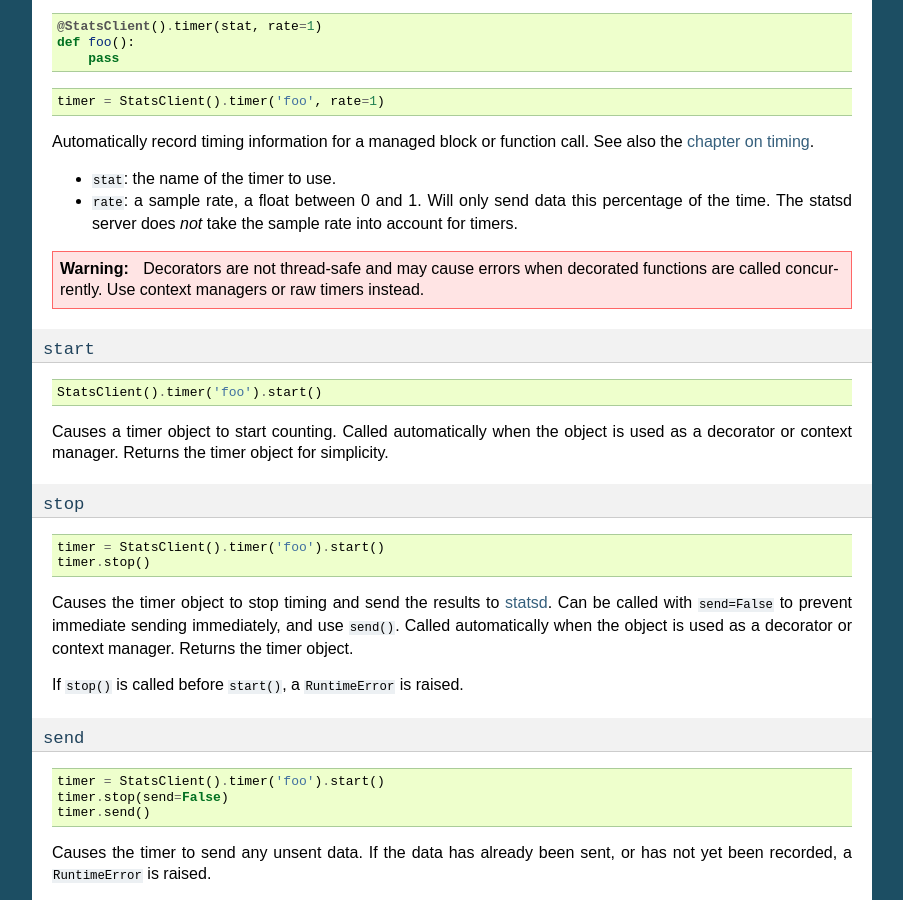
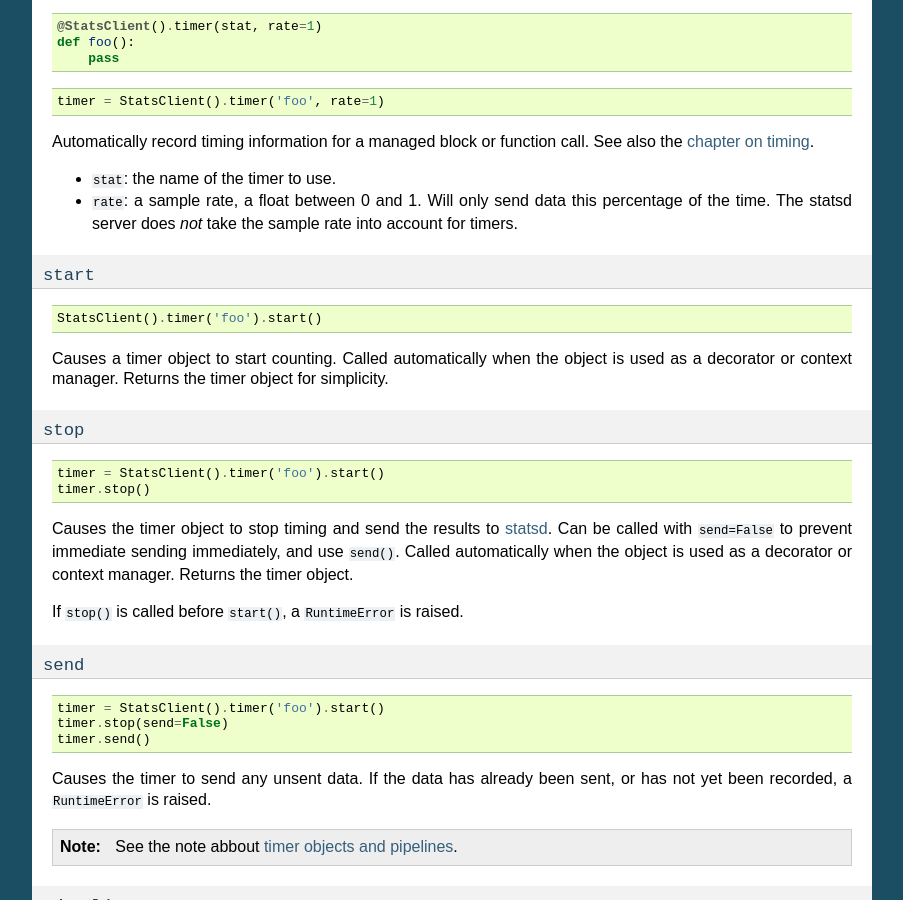
Before and after one commit to jsocol/pystatsd, a Sphinx documentation site: the page built from docs/reference.rst, in a window 1280 px wide and 900 px high, scrolled down 1988 px. Shown: the whole window, without its empty margins (198-1101 px from the left). Built offline with Sphinx 7.4.7, drawn with Linux system fonts in a browser that asks for light colours; formulas are drawn with MathJax 3.

```diff
--- a/docs/reference.rst
+++ b/docs/reference.rst
@@ -187,12 +187,6 @@
   this percentage of the time. The statsd server does *not* take the
   sample rate into account for timers.
 
-.. warning::
-   Decorators are not thread-safe and may cause errors when decorated
-   functions are called concurrently. Use context managers or raw timers
-   instead.
-
-
 .. _timer-start:
 
 ``start``
```
